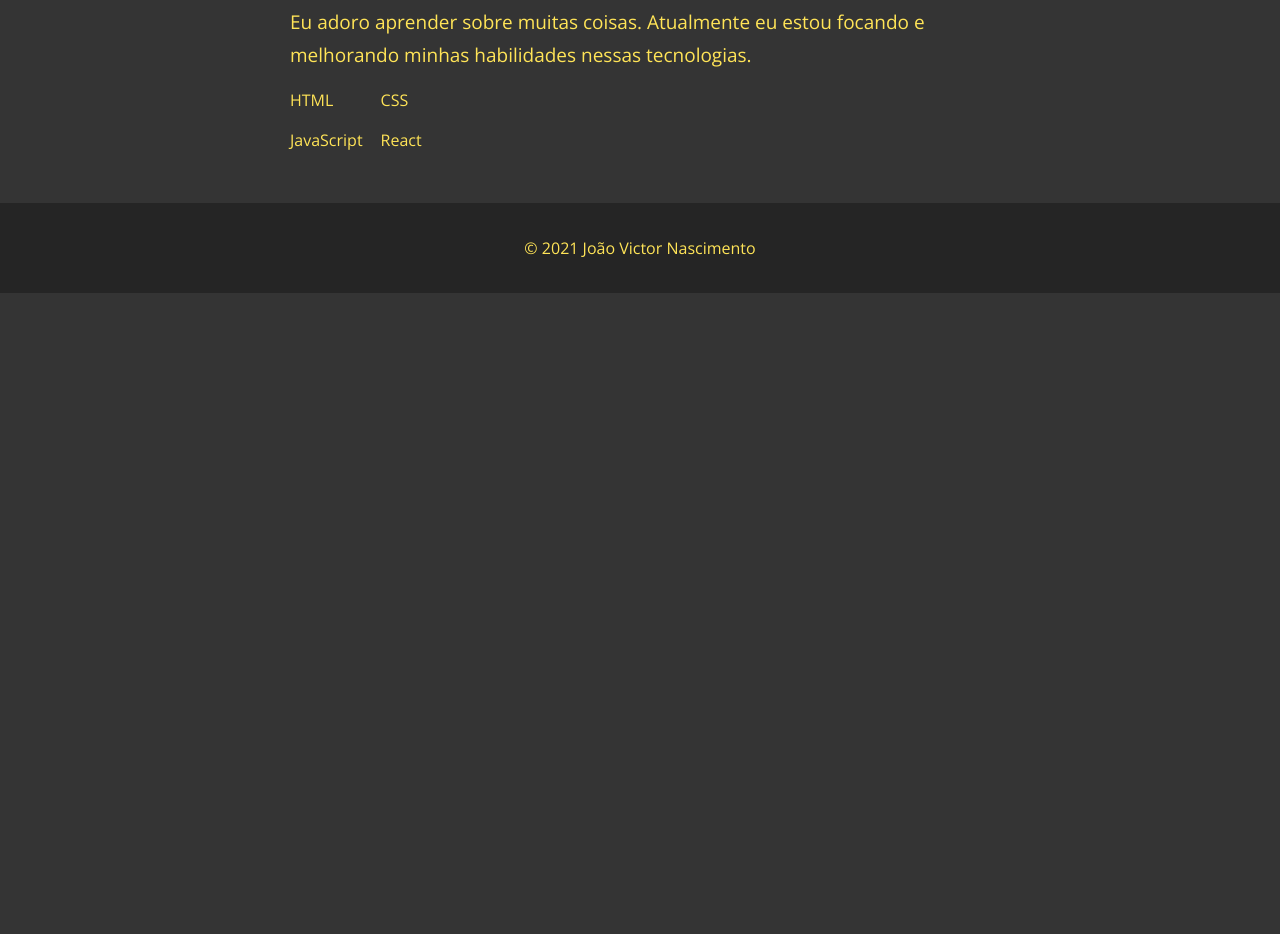
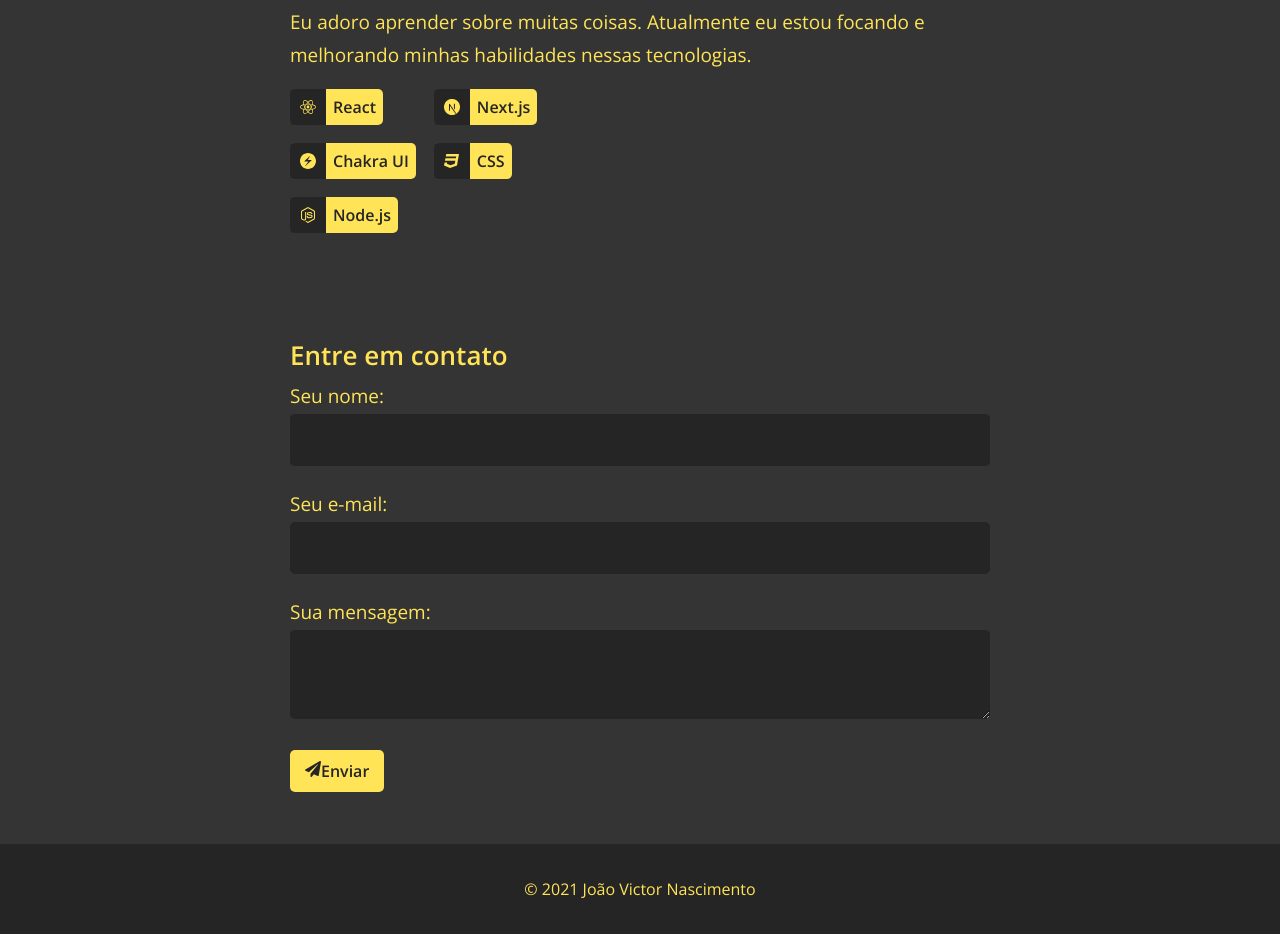
Before and after one commit to nascjoao/nascjoao.github.io, a Next.js app: page / in a window 1280 px wide. Shown: the part 1300-2234 px from the top of the page. Before the commit the page ends 1593 px from the top, so only its background shows below. Built offline with nearby package versions, Linux system fonts and the light colour scheme.

Commit message:
refactor: replace stack shields with ShieldButton

```diff
--- a/src/pages/index.js
+++ b/src/pages/index.js
@@ -1,4 +1,17 @@
-import { FaGithub, FaLinkedin, FaEnvelope, FaInstagram } from 'react-icons/fa'
+import {
+  FaGithub,
+  FaLinkedin,
+  FaEnvelope,
+  FaInstagram,
+  FaCss3,
+  FaReact,
+  FaNodeJs,
+  FaPaperPlane
+} from 'react-icons/fa'
+import {
+  SiNextdotjs,
+  SiChakraui
+} from 'react-icons/si'
 import ShieldButton from "../components/ShieldButton"
 
 export default function Home() {
@@ -58,39 +71,41 @@
           Eu adoro aprender sobre muitas coisas. Atualmente eu estou focando e melhorando minhas habilidades nessas tecnologias.
         </p>
         <section className="skills-shields">
-          <shield-button
-            icon="fab fa-html5"
-            href="https://github.com/topics/html"
+          <ShieldButton
+            icon={FaReact}
+            href="https://github.com/topics/react"
             openInNewTab
-          >
-            HTML
-          </shield-button>
-          <shield-button
-            icon="fab fa-css3-alt"
+            text="React"
+          />
+          <ShieldButton
+            icon={SiNextdotjs}
+            href="https://github.com/topics/nextjs"
+            openInNewTab
+            text="Next.js"
+          />
+          <ShieldButton
+            icon={SiChakraui}
+            href="https://chakra-ui.com/"
+            openInNewTab
+            text="Chakra UI"
+          />
+          <ShieldButton
+            icon={FaCss3}
             href="https://github.com/topics/css"
             openInNewTab
-          >
-            CSS
-          </shield-button>
-          <shield-button
-            icon="fab fa-js-square"
-            href="https://github.com/topics/javascript"
+            text="CSS"
+          />
+          <ShieldButton
+            icon={FaNodeJs}
+            href="https://github.com/topics/nodejs"
             openInNewTab
-          >
-            JavaScript
-          </shield-button>
-          <shield-button
-            icon="fab fa-react"
-            href="https://github.com/topics/react"
-            openInNewTab
-          >
-            React
-          </shield-button>
+            text="Node.js"
+          />
         </section>
       </div>
     </section>
 
-    {/* <section id="contact">
+    <section id="contact">
       <div className="content">
         <form action="https://formspree.io/f/xgepleoo" method="POST">
           <h2>Entre em contato</h2>
@@ -107,10 +122,10 @@
             <textarea name="message"></textarea>
           </label>
 
-          <button type="submit"><i className="fas fa-paper-plane"></i>Enviar</button>
+          <button type="submit"><FaPaperPlane />Enviar</button>
         </form>
       </div>
-    </section> */}
+    </section>
   </main>
 
   <footer>© 2021 João Victor Nascimento</footer>
```
